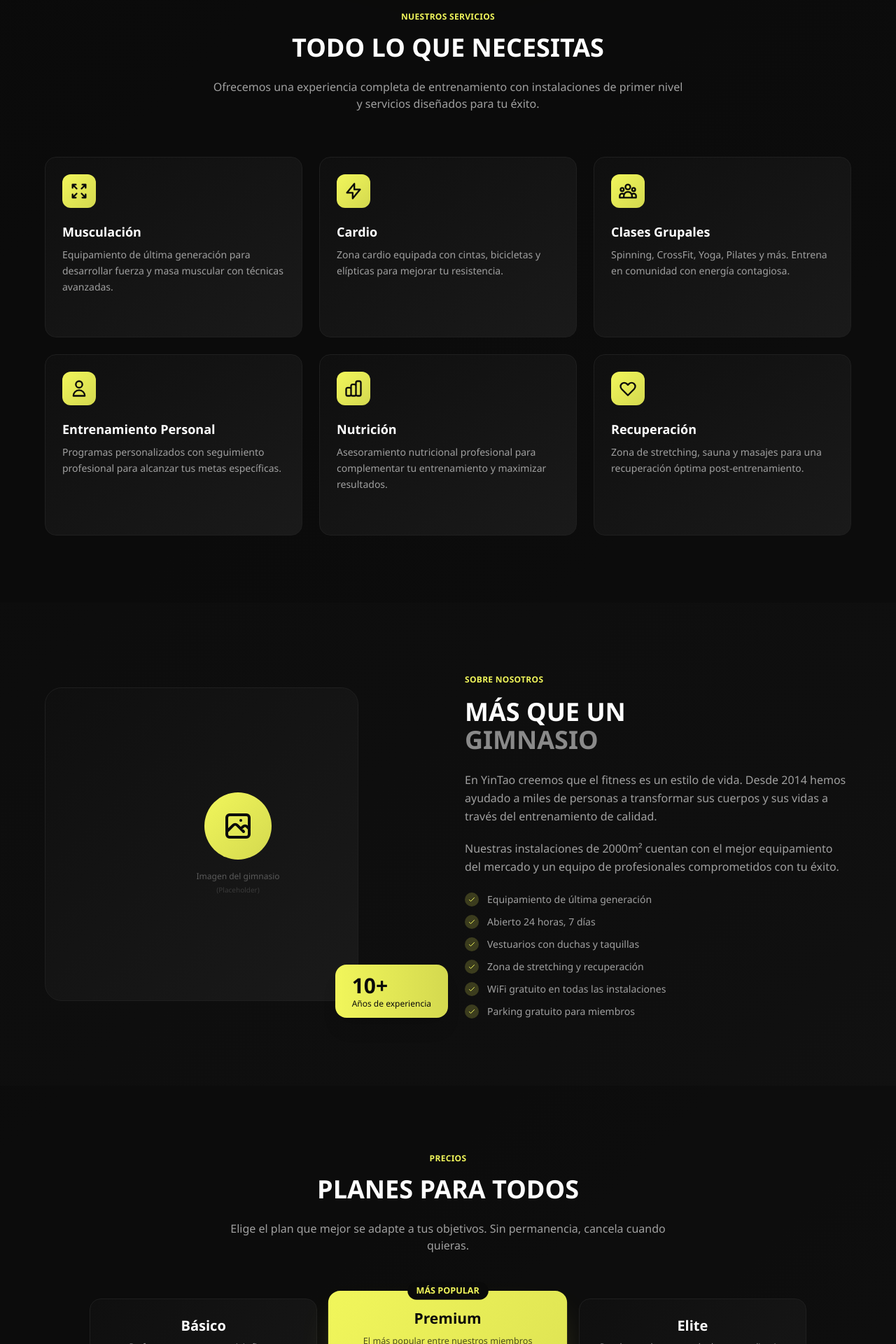
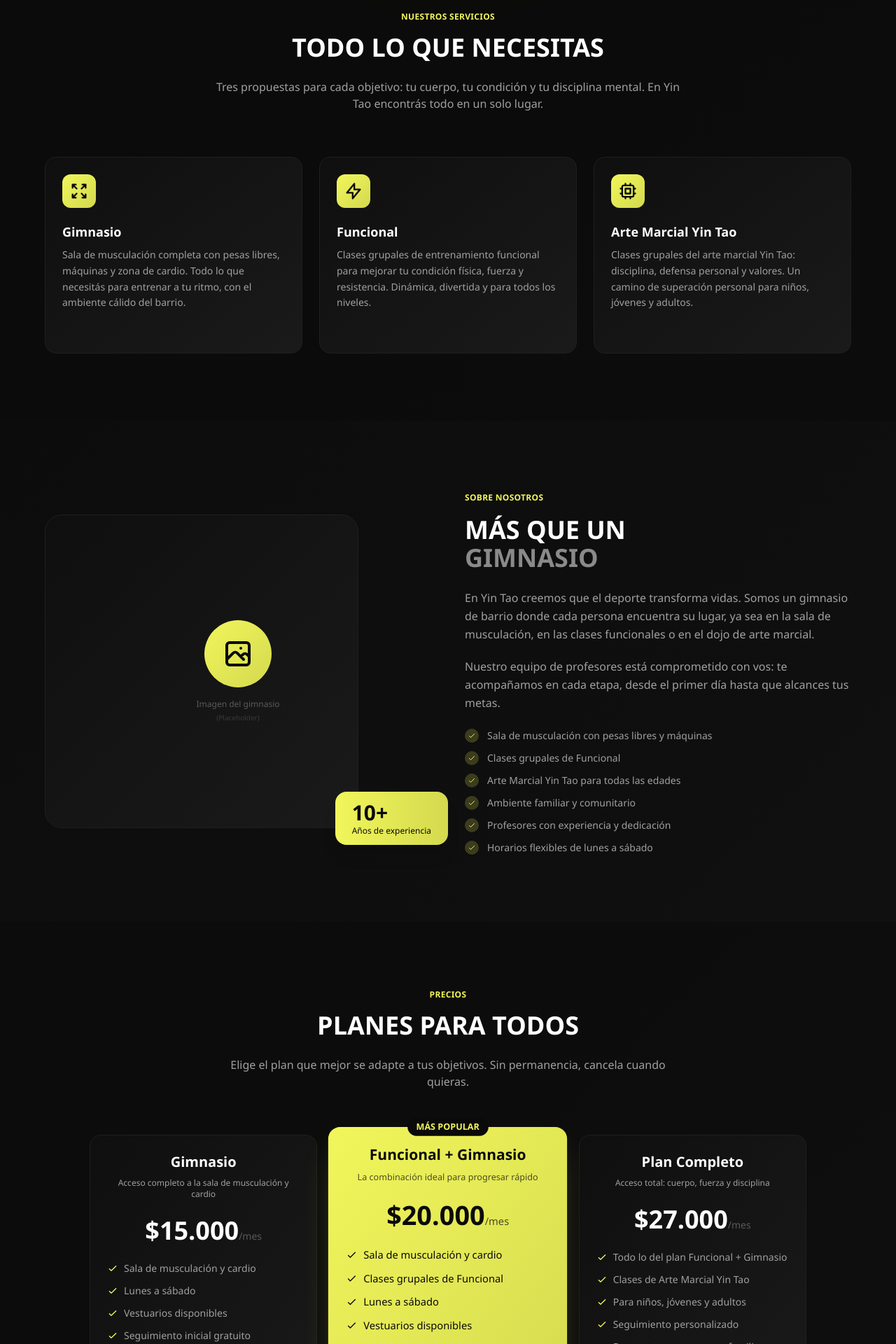
Before and after one commit to JuliSantamaria/YinTaoGym, a Next.js app: page / in a window 1280 px wide. Shown: the part 880-2800 px from the top of the page at 70% size. Built offline with nearby package versions, Linux system fonts and the light colour scheme.

Commit message:
Se agregan ultimas modificaciones relacionadas a informacion del negocio

```diff
--- a/next.config.mjs
+++ b/next.config.mjs
@@ -1,8 +1,10 @@
 /** @type {import('next').NextConfig} */
+const isProd = process.env.NODE_ENV === "production";
+
 const nextConfig = {
   reactStrictMode: true,
-  output: 'export',
-  basePath: '/YinTaoGym',
+  output: "export",
+  basePath: isProd ? "/YinTaoGym" : "",
   images: {
     unoptimized: true,
   },
--- a/src/components/layout/Footer.tsx
+++ b/src/components/layout/Footer.tsx
@@ -2,21 +2,19 @@ import Link from "next/link";
 
 const footerLinks = {
   servicios: [
-    { label: "Musculación", href: "#" },
-    { label: "Cardio", href: "#" },
-    { label: "Clases Grupales", href: "#" },
-    { label: "Entrenamiento Personal", href: "#" },
+    { label: "Gimnasio", href: "#servicios" },
+    { label: "Funcional", href: "#servicios" },
+    { label: "Arte Marcial Yin Tao", href: "#servicios" },
   ],
   empresa: [
     { label: "Sobre Nosotros", href: "#nosotros" },
-    { label: "Entrenadores", href: "#entrenadores" },
-    { label: "Horarios", href: "#" },
-    { label: "Blog", href: "#" },
+    { label: "Nuestros Profesores", href: "#entrenadores" },
+    { label: "Horarios", href: "#contacto" },
+    { label: "Precios", href: "#precios" },
   ],
   legal: [
     { label: "Política de Privacidad", href: "#" },
     { label: "Términos y Condiciones", href: "#" },
-    { label: "Cookies", href: "#" },
   ],
 };
 
@@ -43,8 +41,8 @@ export default function Footer() {
               </span>
             </Link>
             <p className="text-[#a0a0a0] mb-5 max-w-md text-sm">
-              Transforma tu cuerpo, transforma tu vida. Somos más que un gimnasio,
-              somos tu comunidad de entrenamiento.
+              El gimnasio de tu barrio. Gimnasio, Funcional y Arte Marcial Yin Tao:
+              tres caminos, una sola comunidad.
             </p>
             {/* Redes sociales */}
             <div className="flex gap-3 justify-center md:justify-start">
--- a/src/components/layout/Header.tsx
+++ b/src/components/layout/Header.tsx
@@ -28,7 +28,7 @@ export default function Header() {
                 alt="Yin Tao Logo"
                 width={48}
                 height={48}
-                className="object-contain"
+                className="object-contain w-full h-full"
               />
             </div>
             <div className="flex flex-col">
@@ -36,7 +36,7 @@ export default function Header() {
                 YIN<span className="text-[#F1F65B]">TAO</span>
               </span>
               <span className="text-[9px] text-[#F1F65B]/70 uppercase tracking-[0.2em] font-medium">
-                Sede Central
+                Sede central
               </span>
             </div>
           </Link>
--- a/src/components/sections/About.tsx
+++ b/src/components/sections/About.tsx
@@ -1,10 +1,10 @@
 const features = [
-  "Equipamiento de última generación",
-  "Abierto 24 horas, 7 días",
-  "Vestuarios con duchas y taquillas",
-  "Zona de stretching y recuperación",
-  "WiFi gratuito en todas las instalaciones",
-  "Parking gratuito para miembros",
+  "Sala de musculación con pesas libres y máquinas",
+  "Clases grupales de Funcional",
+  "Arte Marcial Yin Tao para todas las edades",
+  "Ambiente familiar y comunitario",
+  "Profesores con experiencia y dedicación",
+  "Horarios flexibles de lunes a sábado",
 ];
 
 export default function About() {
@@ -55,13 +55,13 @@ export default function About() {
               <span className="block text-[#8a8a8a]">GIMNASIO</span>
             </h2>
             <p className="text-[#a0a0a0] text-base mb-5 leading-relaxed">
-              En YinTao creemos que el fitness es un estilo de vida. Desde 2014
-              hemos ayudado a miles de personas a transformar sus cuerpos y sus
-              vidas a través del entrenamiento de calidad.
+              En Yin Tao creemos que el deporte transforma vidas. Somos un gimnasio
+              de barrio donde cada persona encuentra su lugar, ya sea en la sala de
+              musculación, en las clases funcionales o en el dojo de arte marcial.
             </p>
             <p className="text-[#a0a0a0] text-base mb-6 leading-relaxed">
-              Nuestras instalaciones de 2000m² cuentan con el mejor equipamiento
-              del mercado y un equipo de profesionales comprometidos con tu éxito.
+              Nuestro equipo de profesores está comprometido con vos: te acompañamos
+              en cada etapa, desde el primer día hasta que alcances tus metas.
             </p>
 
             {/* Features list */}
--- a/src/components/sections/Contact.tsx
+++ b/src/components/sections/Contact.tsx
@@ -41,8 +41,8 @@ export default function Contact() {
               <span className="block text-[#8a8a8a]">EMPEZAR?</span>
             </h2>
             <p className="text-[#a0a0a0] text-base mb-6 leading-relaxed">
-              Contáctanos y te ayudaremos a elegir el plan perfecto para ti.
-              ¡Tu primera visita es gratuita!
+              ¿Querés conocer el gimnasio? ¡Vení a visitarnos, la primera clase
+              es gratis! Te esperamos con los brazos abiertos.
             </p>
 
             {/* Contact info */}
@@ -72,7 +72,7 @@ export default function Contact() {
                 <div>
                   <h3 className="text-white font-semibold text-sm mb-1">Dirección</h3>
                   <p className="text-[#a0a0a0] text-sm">
-                    Calle Ejemplo 123, 28001 Madrid
+                    Av. José María Moreno 1832 - CABA
                   </p>
                 </div>
               </div>
@@ -95,7 +95,7 @@ export default function Contact() {
                 </div>
                 <div>
                   <h3 className="text-white font-semibold text-sm mb-1">Teléfono</h3>
-                  <p className="text-[#a0a0a0] text-sm">+34 912 345 678</p>
+                  <p className="text-[#a0a0a0] text-sm">+54 9...</p>
                 </div>
               </div>
 
@@ -117,7 +117,7 @@ export default function Contact() {
                 </div>
                 <div>
                   <h3 className="text-white font-semibold text-sm mb-1">Email</h3>
-                  <p className="text-[#a0a0a0] text-sm">info@yintao.com</p>
+                  <p className="text-[#a0a0a0] text-sm">contacto@yintaogym.com</p>
                 </div>
               </div>
 
@@ -139,7 +139,7 @@ export default function Contact() {
                 </div>
                 <div>
                   <h3 className="text-white font-semibold text-sm mb-1">Horario</h3>
-                  <p className="text-[#a0a0a0] text-sm">24/7 - Abierto todos los días</p>
+                  <p className="text-[#a0a0a0] text-sm">Lunes a Viernes: 7:00 – 21:00 | Sábados: 8:00 – 13:00</p>
                 </div>
               </div>
             </div>
--- a/src/components/sections/Hero.tsx
+++ b/src/components/sections/Hero.tsx
@@ -24,22 +24,22 @@ export default function Hero() {
           <div className="inline-flex items-center gap-2 bg-[#1f1f1f]/50 border border-[#3a3a3a] rounded-full px-2 py-2 mb-8">
             <span className="w-1.5 h-1.5 bg-[#F1F65B] rounded-full animate-pulse"></span>
             <span className="text-[#a0a0a0] text-xs font-medium">
-              Abierto 24/7 - Sin excusas
+              Tu barrio, tu gimnasio — ¡Yin Tao te espera!
             </span>
           </div>
 
           {/* Título principal */}
           <h1 className="text-5xl md:text-7xl font-black text-white mb-6 leading-tight">
-            FORJA TU
+            ENTRENÁ CON
             <span className="block bg-gradient-to-r from-[#F1F65B] to-[#F5F87A] bg-clip-text text-transparent">
-              MEJOR VERSIÓN
+              TU COMUNIDAD
             </span>
           </h1>
 
           {/* Subtítulo */}
           <p className="text-xl md:text-2xl text-[#a0a0a0] mb-10 max-w-2xl mx-auto">
-            Equipamiento de élite, entrenadores certificados y una comunidad que
-            te impulsa a superar tus límites cada día.
+            Gimnasio equipado, clases funcionales y Arte Marcial Yin Tao.
+            El gimnasio de barrio que te hace sentir en familia.
           </p>
 
           {/* CTAs */}
@@ -61,16 +61,16 @@ export default function Hero() {
           {/* Stats */}
           <div className="grid grid-cols-3 gap-8 mt-16 pt-16 border-t border-[#1f1f1f] w-full">
             <div className="text-center">
-              <p className="text-4xl md:text-5xl font-black text-white">500+</p>
-              <p className="text-[#5a5a5a] mt-2 text-sm">Miembros Activos</p>
+              <p className="text-4xl md:text-5xl font-black text-white">3</p>
+              <p className="text-[#5a5a5a] mt-2 text-sm">Disciplinas</p>
             </div>
             <div className="text-center">
-              <p className="text-4xl md:text-5xl font-black text-white">15+</p>
-              <p className="text-[#5a5a5a] mt-2 text-sm">Entrenadores</p>
+              <p className="text-4xl md:text-5xl font-black text-white">+5</p>
+              <p className="text-[#5a5a5a] mt-2 text-sm">Años en el barrio</p>
             </div>
             <div className="text-center">
-              <p className="text-4xl md:text-5xl font-black text-white">50+</p>
-              <p className="text-[#5a5a5a] mt-2 text-sm">Clases Semanales</p>
+              <p className="text-4xl md:text-5xl font-black text-white">100%</p>
+              <p className="text-[#5a5a5a] mt-2 text-sm">Comunidad</p>
             </div>
           </div>
         </div>
--- a/src/components/sections/Pricing.tsx
+++ b/src/components/sections/Pricing.tsx
@@ -2,51 +2,49 @@ import Link from "next/link";
 
 const plans = [
   {
-    name: "Básico",
-    price: "29",
+    name: "Gimnasio",
+    price: "15.000",
     period: "/mes",
-    description: "Perfecto para empezar tu viaje fitness",
+    description: "Acceso completo a la sala de musculación y cardio",
     features: [
-      "Acceso a zona de musculación",
-      "Acceso a zona cardio",
-      "Horario: 6:00 - 22:00",
-      "Duchas y vestuarios",
+      "Sala de musculación y cardio",
+      "Lunes a sábado",
+      "Vestuarios disponibles",
+      "Seguimiento inicial gratuito",
     ],
     notIncluded: [
-      "Clases grupales",
-      "Entrenador personal",
-      "Acceso 24/7",
+      "Clases grupales de Funcional",
+      "Clases de Arte Marcial Yin Tao",
     ],
     highlighted: false,
   },
   {
-    name: "Premium",
-    price: "49",
+    name: "Funcional + Gimnasio",
+    price: "20.000",
     period: "/mes",
-    description: "El más popular entre nuestros miembros",
+    description: "La combinación ideal para progresar rápido",
     features: [
-      "Acceso completo al gimnasio",
-      "Todas las clases grupales",
-      "Acceso 24/7",
-      "Duchas y vestuarios",
-      "1 sesión de PT al mes",
-      "App de seguimiento",
+      "Sala de musculación y cardio",
+      "Clases grupales de Funcional",
+      "Lunes a sábado",
+      "Vestuarios disponibles",
+      "Seguimiento inicial gratuito",
+      "Comunidad activa y motivadora",
     ],
     notIncluded: [],
     highlighted: true,
   },
   {
-    name: "Elite",
-    price: "79",
+    name: "Plan Completo",
+    price: "27.000",
     period: "/mes",
-    description: "Para los que buscan resultados extraordinarios",
+    description: "Acceso total: cuerpo, fuerza y disciplina",
     features: [
-      "Todo lo del plan Premium",
-      "4 sesiones de PT al mes",
-      "Plan nutricional personalizado",
-      "Acceso a zona spa y sauna",
-      "Parking reservado",
-      "Invitados gratis (2/mes)",
+      "Todo lo del plan Funcional + Gimnasio",
+      "Clases de Arte Marcial Yin Tao",
+      "Para niños, jóvenes y adultos",
+      "Seguimiento personalizado",
+      "Descuentos para grupos familiares",
     ],
     notIncluded: [],
     highlighted: false,
@@ -98,7 +96,7 @@ export default function Pricing() {
               </div>
 
               <div className="text-center mb-6">
-                <span className={`text-4xl font-black ${plan.highlighted ? "text-[#0a0a0a]" : "text-white"}`}>{plan.price}€</span>
+                <span className={`text-4xl font-black ${plan.highlighted ? "text-[#0a0a0a]" : "text-white"}`}>${plan.price}</span>
                 <span className={`text-sm ${plan.highlighted ? "text-[#0a0a0a]/70" : "text-[#5a5a5a]"}`}>
                   {plan.period}
                 </span>
--- a/src/components/sections/Services.tsx
+++ b/src/components/sections/Services.tsx
@@ -1,33 +1,18 @@
 const services = [
   {
     icon: "M4 8V4m0 0h4M4 4l5 5m11-1V4m0 0h-4m4 0l-5 5M4 16v4m0 0h4m-4 0l5-5m11 5l-5-5m5 5v-4m0 4h-4",
-    title: "Musculación",
-    description: "Equipamiento de última generación para desarrollar fuerza y masa muscular con técnicas avanzadas.",
+    title: "Gimnasio",
+    description: "Sala de musculación completa con pesas libres, máquinas y zona de cardio. Todo lo que necesitás para entrenar a tu ritmo, con el ambiente cálido del barrio.",
   },
   {
     icon: "M13 10V3L4 14h7v7l9-11h-7z",
-    title: "Cardio",
-    description: "Zona cardio equipada con cintas, bicicletas y elípticas para mejorar tu resistencia.",
+    title: "Funcional",
+    description: "Clases grupales de entrenamiento funcional para mejorar tu condición física, fuerza y resistencia. Dinámica, divertida y para todos los niveles.",
   },
   {
-    icon: "M17 20h5v-2a3 3 0 00-5.356-1.857M17 20H7m10 0v-2c0-.656-.126-1.283-.356-1.857M7 20H2v-2a3 3 0 015.356-1.857M7 20v-2c0-.656.126-1.283.356-1.857m0 0a5.002 5.002 0 019.288 0M15 7a3 3 0 11-6 0 3 3 0 016 0zm6 3a2 2 0 11-4 0 2 2 0 014 0zM7 10a2 2 0 11-4 0 2 2 0 014 0z",
-    title: "Clases Grupales",
-    description: "Spinning, CrossFit, Yoga, Pilates y más. Entrena en comunidad con energía contagiosa.",
-  },
-  {
-    icon: "M16 7a4 4 0 11-8 0 4 4 0 018 0zM12 14a7 7 0 00-7 7h14a7 7 0 00-7-7z",
-    title: "Entrenamiento Personal",
-    description: "Programas personalizados con seguimiento profesional para alcanzar tus metas específicas.",
-  },
-  {
-    icon: "M9 19v-6a2 2 0 00-2-2H5a2 2 0 00-2 2v6a2 2 0 002 2h2a2 2 0 002-2zm0 0V9a2 2 0 012-2h2a2 2 0 012 2v10m-6 0a2 2 0 002 2h2a2 2 0 002-2m0 0V5a2 2 0 012-2h2a2 2 0 012 2v14a2 2 0 01-2 2h-2a2 2 0 01-2-2z",
-    title: "Nutrición",
-    description: "Asesoramiento nutricional profesional para complementar tu entrenamiento y maximizar resultados.",
-  },
-  {
-    icon: "M4.318 6.318a4.5 4.5 0 000 6.364L12 20.364l7.682-7.682a4.5 4.5 0 00-6.364-6.364L12 7.636l-1.318-1.318a4.5 4.5 0 00-6.364 0z",
-    title: "Recuperación",
-    description: "Zona de stretching, sauna y masajes para una recuperación óptima post-entrenamiento.",
+    icon: "M9 3v2m6-2v2M9 19v2m6-2v2M5 9H3m2 6H3m18-6h-2m2 6h-2M7 19h10a2 2 0 002-2V7a2 2 0 00-2-2H7a2 2 0 00-2 2v10a2 2 0 002 2zM9 9h6v6H9V9z",
+    title: "Arte Marcial Yin Tao",
+    description: "Clases grupales del arte marcial Yin Tao: disciplina, defensa personal y valores. Un camino de superación personal para niños, jóvenes y adultos.",
   },
 ];
 
@@ -44,8 +29,8 @@ export default function Services() {
             TODO LO QUE NECESITAS
           </h2>
           <p className="text-[#a0a0a0] max-w-2xl mx-auto text-base">
-            Ofrecemos una experiencia completa de entrenamiento con instalaciones
-            de primer nivel y servicios diseñados para tu éxito.
+            Tres propuestas para cada objetivo: tu cuerpo, tu condición y tu disciplina mental.
+            En Yin Tao encontrás todo en un solo lugar.
           </p>
         </div>
 
--- a/src/components/sections/Trainers.tsx
+++ b/src/components/sections/Trainers.tsx
@@ -1,27 +1,21 @@
 const trainers = [
   {
-    name: "Carlos Mendoza",
-    role: "Especialista en Musculación",
-    experience: "12 años de experiencia",
-    description: "Experto en hipertrofia y fuerza. Campeón regional de powerlifting.",
+    name: "Prof. de Sala",
+    role: "Entrenador de Musculación",
+    experience: "Especialista en fuerza y musculación",
+    description: "Te enseña la técnica correcta para cada ejercicio y arma tu rutina personalizada desde el primer día.",
   },
   {
-    name: "Laura Sánchez",
-    role: "Entrenadora de CrossFit",
-    experience: "8 años de experiencia",
-    description: "Certificada CrossFit Level 3. Especialista en entrenamiento funcional.",
+    name: "Instructor Funcional",
+    role: "Entrenador de Funcional",
+    experience: "Clases grupales dinámicas y motivadoras",
+    description: "Clases en circuito con ejercicios funcionales, para mejorar tu condición física, fuerza y coordinación en grupo.",
   },
   {
-    name: "Miguel Torres",
-    role: "Nutricionista Deportivo",
-    experience: "10 años de experiencia",
-    description: "Máster en nutrición deportiva. Planes personalizados para cada meta.",
-  },
-  {
-    name: "Ana García",
-    role: "Instructora de Yoga y Pilates",
-    experience: "7 años de experiencia",
-    description: "Certificada en Hatha y Vinyasa Yoga. Especialista en flexibilidad.",
+    name: "Maestro de Yin Tao",
+    role: "Instructor de Arte Marcial Yin Tao",
+    experience: "Instructor certificado en Yin Tao",
+    description: "Lidera las clases del arte marcial Yin Tao: enseña disciplina, defensa personal y valores a niños, jóvenes y adultos.",
   },
 ];
 
@@ -38,13 +32,13 @@ export default function Trainers() {
             ENTRENADORES EXPERTOS
           </h2>
           <p className="text-[#a0a0a0] max-w-2xl mx-auto text-base">
-            Profesionales certificados y apasionados por ayudarte a alcanzar
-            tus metas fitness.
+            Nuestros profesores son la esencia del gimnasio: comprometidos,
+            cercanos y siempre listos para acompañarte.
           </p>
         </div>
 
         {/* Trainers Grid */}
-        <div className="grid grid-cols-1 sm:grid-cols-2 lg:grid-cols-4 gap-6 max-w-6xl mx-auto">
+        <div className="grid grid-cols-1 sm:grid-cols-2 lg:grid-cols-3 gap-6 max-w-5xl mx-auto">
           {trainers.map((trainer, index) => (
             <div
               key={index}
```
